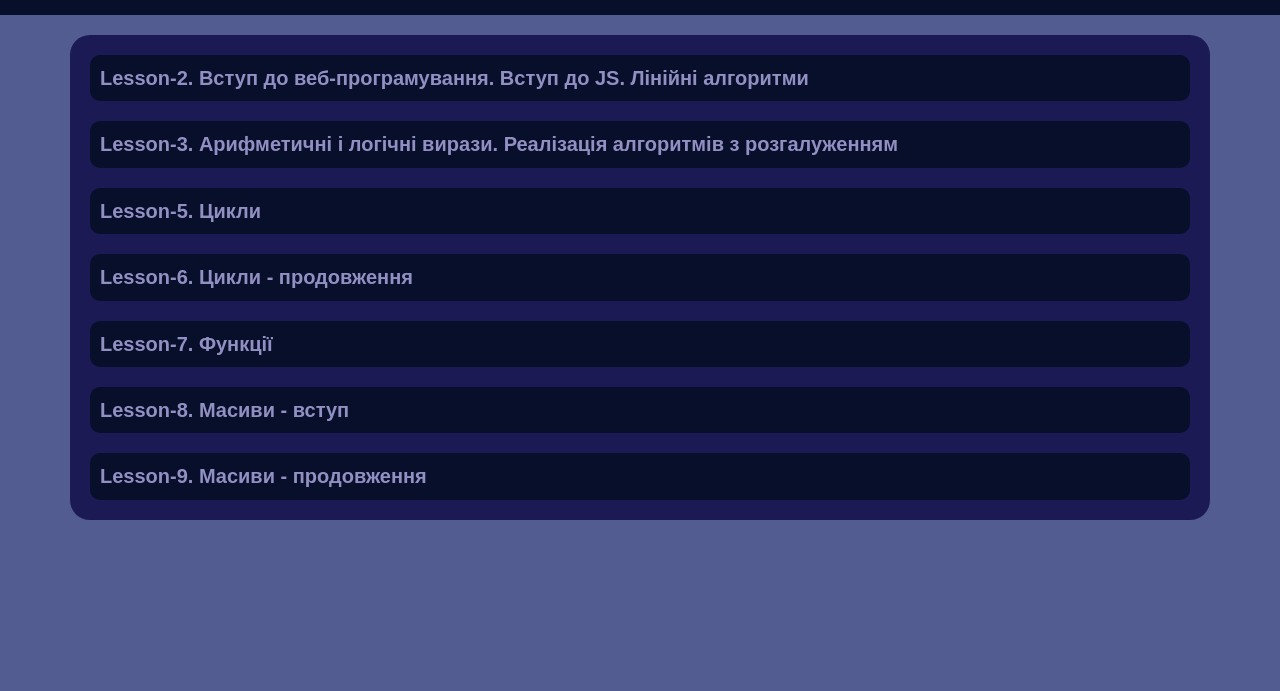
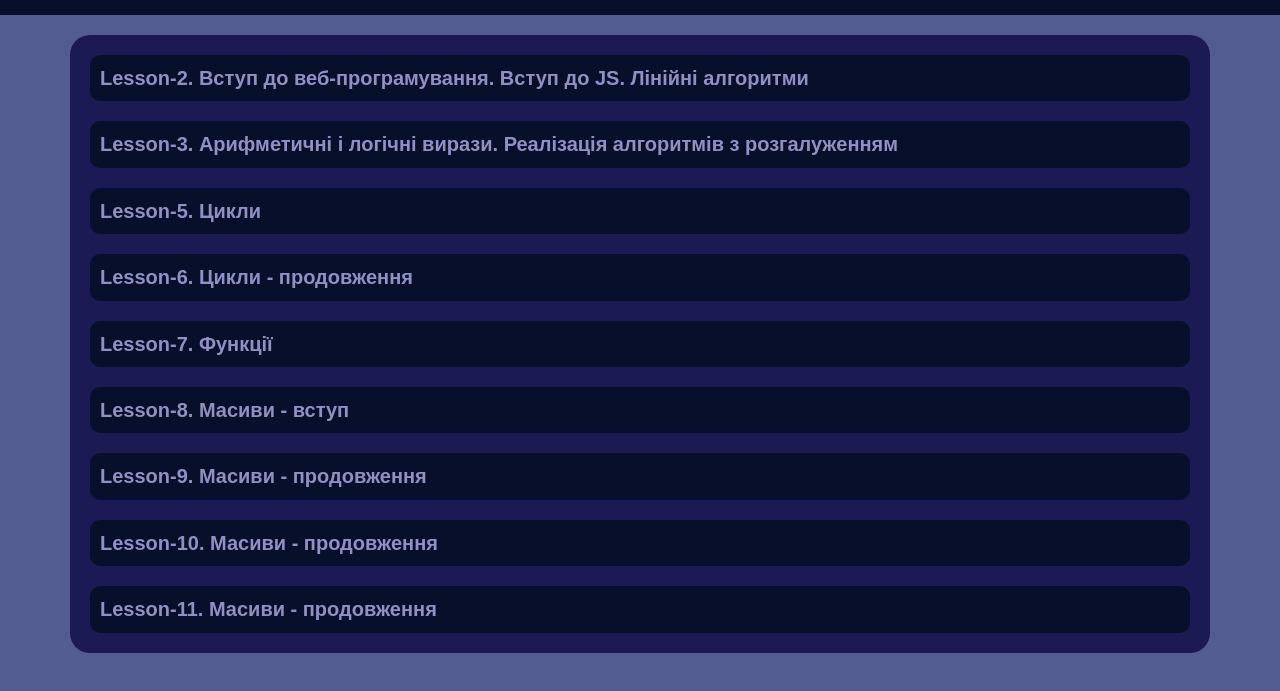
Before and after one commit to Yancevich/lessons_js, a plain HTML site: page index.html in a window 1280 px wide. Shown: the part 85-776 px from the top of the page. Drawn offline with Linux system fonts and the light colour scheme; a script that the page names is missing; a web font is replaced by a local one.

Commit message:
Add files via upload

```diff
--- a/index.html
+++ b/index.html
@@ -27,7 +27,8 @@
 						</li>
 						<li class="hw-list__item">
 							<a href="./lesson-3/index.html" class="hw-list__link">
-							Lesson-3. Арифметичні і логічні вирази. Реалізація алгоритмів з розгалуженням
+								Lesson-3. Арифметичні і логічні вирази. Реалізація алгоритмів з
+								розгалуженням
 							</a>
 						</li>
 						<li class="hw-list__item">
@@ -55,6 +56,16 @@
 								Lesson-9. Масиви - продовження
 							</a>
 						</li>
+						<li class="hw-list__item">
+							<a href="./lesson-10/index.html" class="hw-list__link">
+								Lesson-10. Масиви - продовження
+							</a>
+						</li>
+						<li class="hw-list__item">
+							<a href="./lesson-11/index.html" class="hw-list__link">
+								Lesson-11. Масиви - продовження
+							</a>
+						</li>
 					</ol>
 				</div>
 
```
Lines whose indentation alone changed are shown as unchanged.
